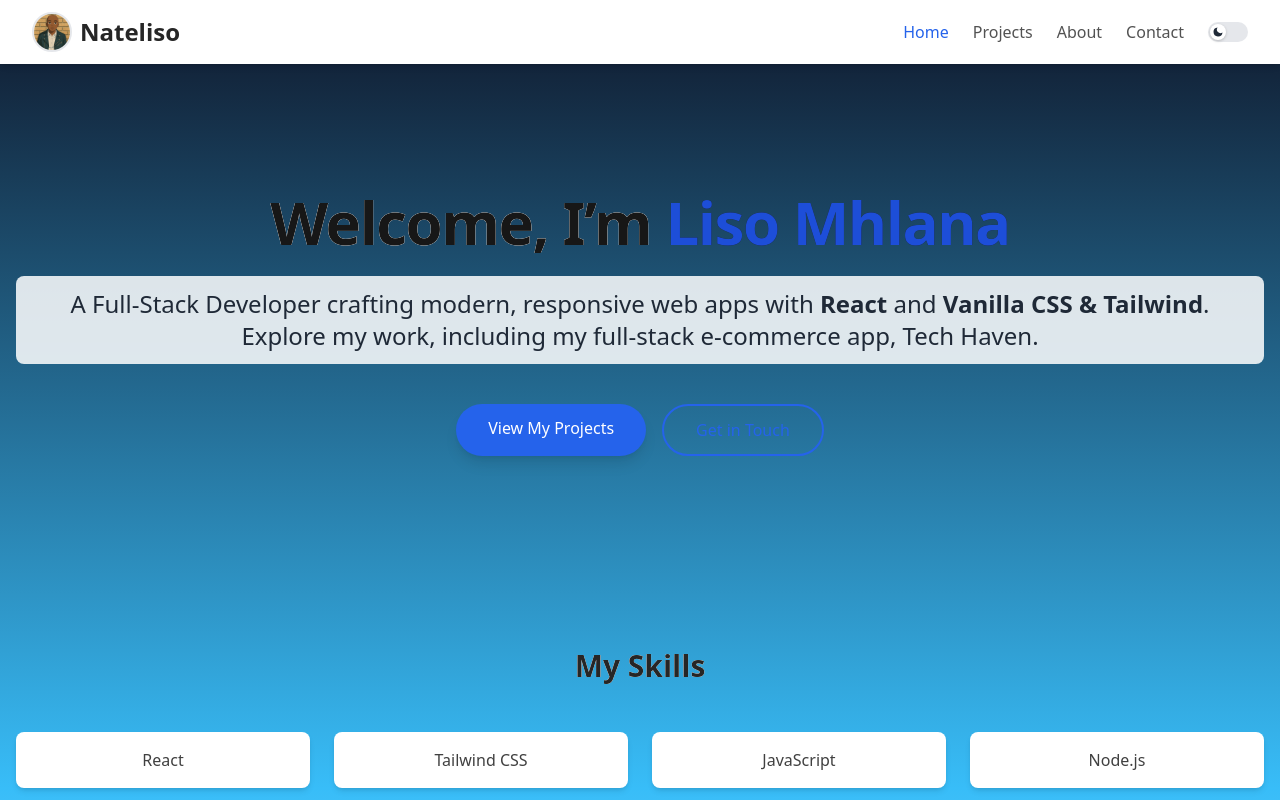
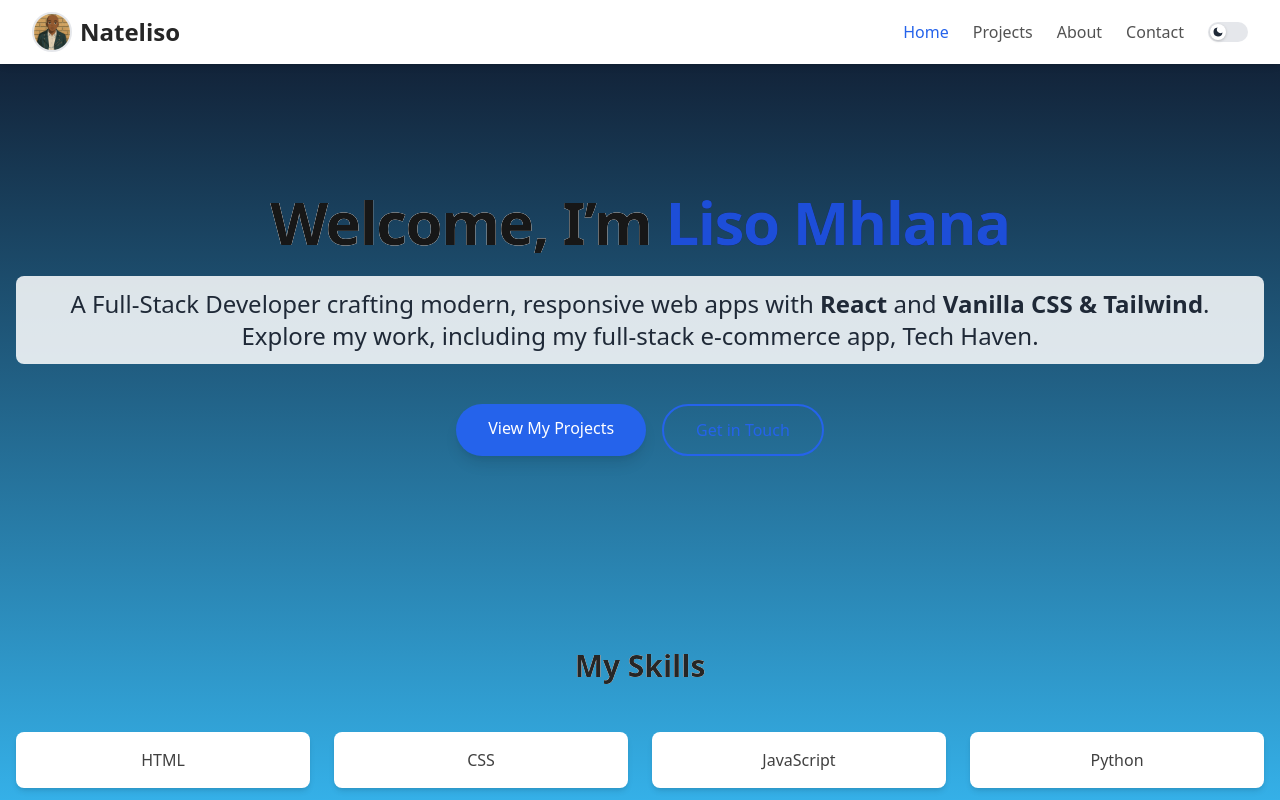
Before and after one commit to Nateliso/nateliso-portfolio, a React (Vite) app: page / in a window 1280 px wide. Shown: the top 800 px of the page. Built offline with nearby package versions, Linux system fonts and the light colour scheme.

Commit message:
Complete portfolio

```diff
--- a/src/pages/Home.jsx
+++ b/src/pages/Home.jsx
@@ -48,19 +48,29 @@ function Home() {
         </h2>
         <div className="grid grid-cols-2 sm:grid-cols-3 md:grid-cols-4 gap-6">
           {[
+            "HTML",
+            "CSS",
+            "JavaScript",
+            "Python",
             "React",
-            "Tailwind CSS",
-            "JavaScript",
+            "Redux.js",
             "Node.js",
             "Express.js",
             "MongoDB",
-            "HTML",
-            "CSS",
             "Git & GitHub",
-            "Python",
             "PostgreSQL",
             "REST APIs",
+            "CRUD",
+            "JSON Web Token(JWT)",
+            "Postman API",
+            "Linux Command Line",
+            "Tailwind CSS",
+            "Bootstrap",
+            "SASS",
             "Responsive Design",
+            "Web Performance Optimization",
+            "Problem Solving",
+            "Fast learner",
           ].map((skill) => (
             <div
               key={skill}
```
